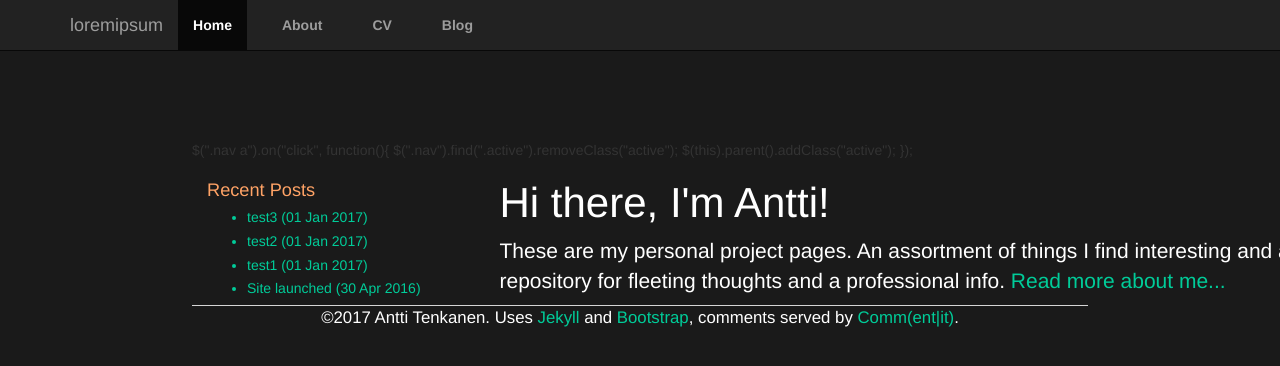
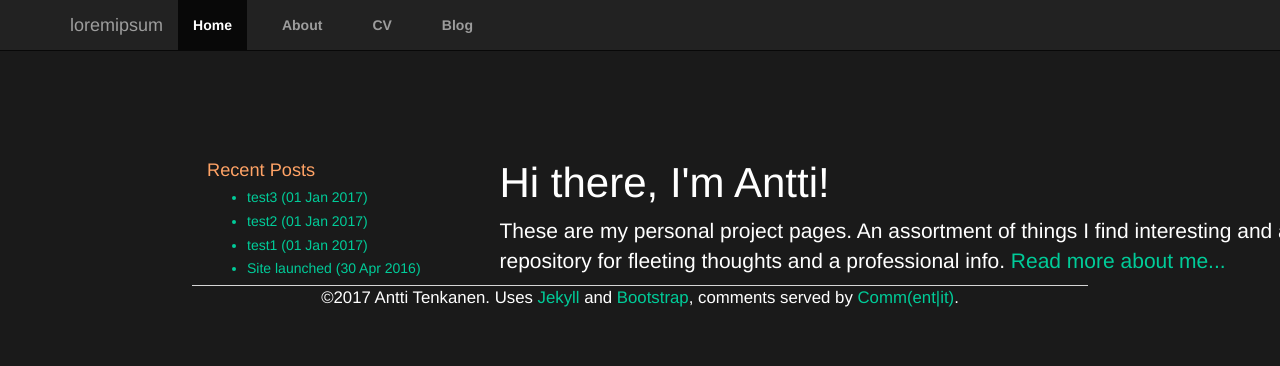
Before and after one commit to plantecophys/plantecophys, a Jekyll site: the page built from index.html, in a window 1280 px wide. Shown: the top 366 px of the page. Built offline with Jekyll 4.4.1, drawn with Linux system fonts in a browser that asks for light colours; the list of posts is cut into pages by our own code.

Commit message:
Update header.html

```diff
--- a/_includes/header.html
+++ b/_includes/header.html
@@ -1,7 +1,3 @@
-$(".nav a").on("click", function(){
-   $(".nav").find(".active").removeClass("active");
-   $(this).parent().addClass("active");
-});
 <nav class="navbar navbar-inverse navbar-fixed-top">
       <div class="container">
         <div class="navbar-header">
```
